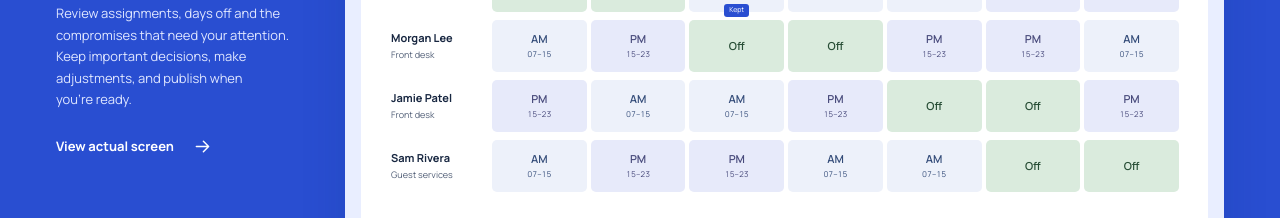
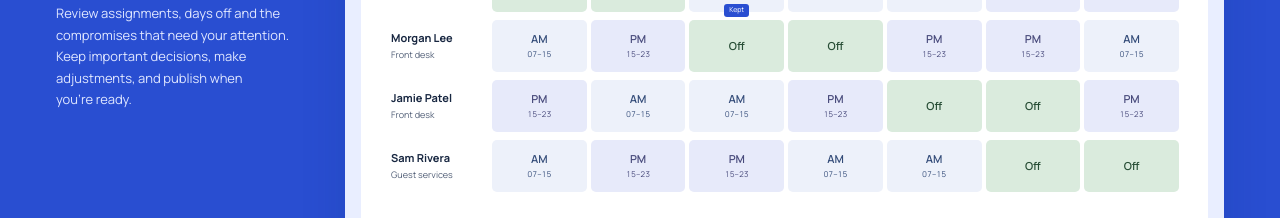
Before and after one commit to vancityoguzhan/tidemark-site, a React (Vite) app: page / in a window 1280 px wide. Shown: the part 1600-1818 px from the top of the page. Built offline with nearby package versions, Linux system fonts and the light colour scheme.

Commit message:
Remove actual-screen links from product tour

```diff
--- a/src/FreshExperience.tsx
+++ b/src/FreshExperience.tsx
@@ -5,25 +5,21 @@ import ProductIllustration from "./ProductIllustration";
 const screens = [
   {
     name: "The weekly schedule",
-    file: "shift-roster-grid.png",
     title: "See the week. See the people.",
     text: "Review assignments, days off and the compromises that need your attention. Keep important decisions, make adjustments, and publish when you’re ready.",
   },
   {
     name: "Staffing needs",
-    file: "shift-staffing-needs.png",
     title: "Start with what the hotel needs.",
     text: "Set your usual coverage, then account for busier arrival and departure days with staffing rules.",
   },
   {
     name: "Team requests",
-    file: "shift-requests-calendar.png",
     title: "Keep the requests in the picture.",
     text: "Bring pending and approved time off into view alongside the week you’re planning.",
   },
   {
     name: "Leave planning",
-    file: "shift-leave-planner.png",
     title: "Explore before you promise.",
     text: "Consider time-off requests together and check the effect on coverage. Your live schedule stays untouched.",
   },
@@ -276,15 +272,6 @@ export default function FreshExperience() {
                   <h3>{shot.title}</h3>
                   <p>{shot.text}</p>
                 </div>
-                <a
-                  className="fTextLink"
-                  href={`/screenshots/${shot.file}`}
-                  target="_blank"
-                  rel="noreferrer"
-                >
-                  View actual screen <Arrow />
-                  <span className="fSr"> in a new tab</span>
-                </a>
               </div>
               <ProductIllustration view={screen} />
             </div>
```
